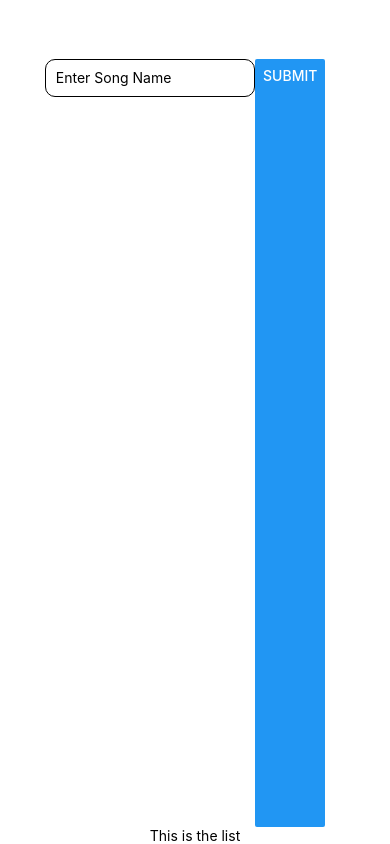
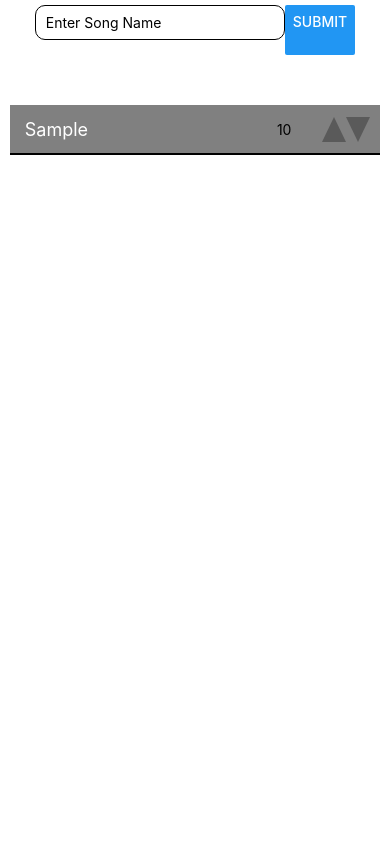
Before and after one commit to hadar-g/DJ, a React Native app: screen / in a window 390 px wide. Both pictures are taken after typing "Sample" into the empty fields and a click on the button "SUBMIT". Built offline with nearby package versions, Linux system fonts and the light colour scheme.

Commit message:
make list with upvote.downvote

```diff
--- a/App.js
+++ b/App.js
@@ -5,26 +5,31 @@ import SongInput from './components/songInput';
 import List from './components/List';
 
 export default function App() {
-  const [list, setList] = useState([])
+  const [songsList, setSongsList] = useState([])
+  const[valueFromInput, setValueFromInput] = useState("")
 
   const inputSubmitHandler = (value) => {
-    console.log("printing from app.js", value)
+    console.log(valueFromInput)
+    setValueFromInput(value)
+    setSongsList(songsList => [...songsList, {title: value, votes: '5'} ])
+    console.log(songsList)
+
   }
   return (
     <View style={styles.container}>
       <SongInput onInputSubmit = {inputSubmitHandler}/>
-      <List />
+      <List inputValue={valueFromInput} songsList = {songsList}/>
     </View>
   );
 }
 
 const styles = StyleSheet.create({
   container: {
-      flex: 1,
+     // flex: 1,
 
     alignItems: 'center',
     justifyContent: 'center',
-   // backgroundColor: 'red',
+  //  backgroundColor: 'red',
     flexDirection: 'column'
   },
   text: {
--- a/components/List.js
+++ b/components/List.js
@@ -1,15 +1,66 @@
-import { StyleSheet, Text, View, Button, ScrollView, Pressable, Image} from 'react-native';
-import { useState} from 'react';
+import { StyleSheet, Text, View, Button, ScrollView, Pressable, Image, FlatList} from 'react-native';
+import { useState, useEffect, useRef} from 'react';
+import ListItem from './listItem';
 
 
 const List = (props) => {
+    const [inputValue, setInputValue] = useState(' ')
+    const [isFirstRun, setIsFirstRun] = useState(true)
+    const[songsArray, setSongsArray] = useState([props.inputValue])
+
+    const onUpvotePressedHandler = (index) => {
+        console.log("Button pressed for item of index", index)
+        console.log(songsArray[index].title)
+        console.log(songsArray[index].votes)
+        setSongsArray(songsArray => songsArray.slice(0, index).concat({title: songsArray[index].title, votes: (songsArray[index].votes + 1)}).concat(songsArray.slice(index + 1, songsArray.length)))
+    }
+    const onDownvotePressedHandler = (index) => {
+        if(songsArray[index].votes > 0){
+            setSongsArray(songsArray => songsArray.slice(0, index).concat({title: songsArray[index].title, votes: (songsArray[index].votes - 1)}).concat(songsArray.slice(index + 1, songsArray.length)))
+        }
+
+    }
+
+    useEffect(() => {
+        if(isFirstRun){
+            setIsFirstRun(false)
+            setSongsArray(songsArray.slice(1))
+            return
+        }
+        setSongsArray(songsArray => [...songsArray, {title : props.inputValue, votes: 10}])
+        console.log(songsArray)
+    }, [props.inputValue])
+
+
     return(
-        <View>
-            <Text>
-                This is the list
-            </Text>
+        <View style = {styles.listContainer}>
+            <FlatList
+            data = {songsArray}
+            renderItem = {({item, index}) => (
+                // <Text>{item}</Text>
+                <ListItem
+                    songTitle = {item.title}
+                    numVotes = {item.votes}
+                    upvotePressed = {() => onUpvotePressedHandler(index)}
+                    downvotePressed = {() => onDownvotePressedHandler(index)}/>
+            )}/>
         </View>
     )
 }
 
+const styles = StyleSheet.create({
+    listContainer: {
+       // flex: 1,
+     //   backgroundColor: 'blue',
+        height: '75%',
+        width: '95%',
+        //marginBottom: 200
+    },
+
+    flatList: {
+      //  backgroundColor: 'green'
+    }
+
+  });
+
 export default List
--- a/components/listItem.js
+++ b/components/listItem.js
@@ -2,6 +2,78 @@ import { StyleSheet, Text, View, Button, ScrollView, Pressable, Image} from 'rea
 import { useState} from 'react';
 
 
-const listItem = (props) => {}
+const ListItem = (props) => {
 
-export default listItem
+    return(
+        <View style = {styles.listItem}>
+            <Text
+                style = {styles.titleText}
+                adjustsFontSizeToFit
+                >{props.songTitle}</Text>
+            <Text style = {styles.number}> {props.numVotes}</Text>
+            <View style = {styles.buttons}>
+                <Pressable
+                    style = {({pressed}) => [pressed ? {...styles.triangle, opacity: 0.4} : styles.triangle]}
+                    onPress = {props.upvotePressed}/>
+                <Pressable
+                     style = {({pressed}) => [pressed ? {...styles.trianglDown, opacity: 0.4} : styles.triangleDown]}
+                     onPress = {props.downvotePressed} />
+            </View>
+        </View>
+    )
+
+}
+
+
+const styles = StyleSheet.create({
+    listItem: {
+        //flex: 10,
+        backgroundColor: 'gray',
+        height: 50,
+        borderBottomWidth: 2,
+        justifyContent: 'space-between',
+        alignItems: 'center',
+        flexDirection: 'row',
+        padding: 10
+    },
+    titleText: {
+        flex: 10,
+        color: 'white',
+        fontSize: 18,
+        width: 150,
+        margin: 5
+   //     backgroundColor: 'yellow'
+    },
+    triangle: {
+   //     backgroundColor: "transparent",
+    //    borderStyle: "solid",
+        borderLeftWidth: 12,
+        borderRightWidth: 12,
+        borderBottomWidth: 25,
+        borderLeftColor: "transparent",
+        borderRightColor: "transparent",
+        borderBottomColor: "#5A5A5A",
+      },
+      triangleDown: {
+   //     backgroundColor: "transparent",
+     //   borderStyle: "solid",
+        borderLeftWidth: 12,
+        borderRightWidth: 12,
+        borderTopWidth: 25,
+        borderLeftColor: "transparent",
+        borderRightColor: "transparent",
+        borderTopColor: "#5A5A5A",
+      },
+      buttons: {
+        flex: 2,
+       // backgroundColor: 'green',
+        flexDirection: 'row'
+      },
+      number: {
+        flex: 2,
+       // backgroundColor: 'red'
+      }
+})
+
+
+export default ListItem
--- a/components/songInput.js
+++ b/components/songInput.js
@@ -28,11 +28,12 @@ const SongInput = (props) => {
 
 const styles = StyleSheet.create({
     input: {
-        flex: 1,
+     //   flex: 1,
         flexDirection: 'row',
         marginTop: '15%',
      //   backgroundColor: 'green',
-        height: 50
+        height: 50,
+        margin: 50
     },
     inputText: {
         borderColor: 'black',
@@ -40,7 +41,10 @@ const styles = StyleSheet.create({
         borderRadius: 10,
         width: '70%',
         height: '5%',
-        paddingLeft: 10
+        paddingLeft: 10,
+    //    backgroundColor: 'yellow',
+        height: 35,
+        width: 250
     },
   });
 
```
